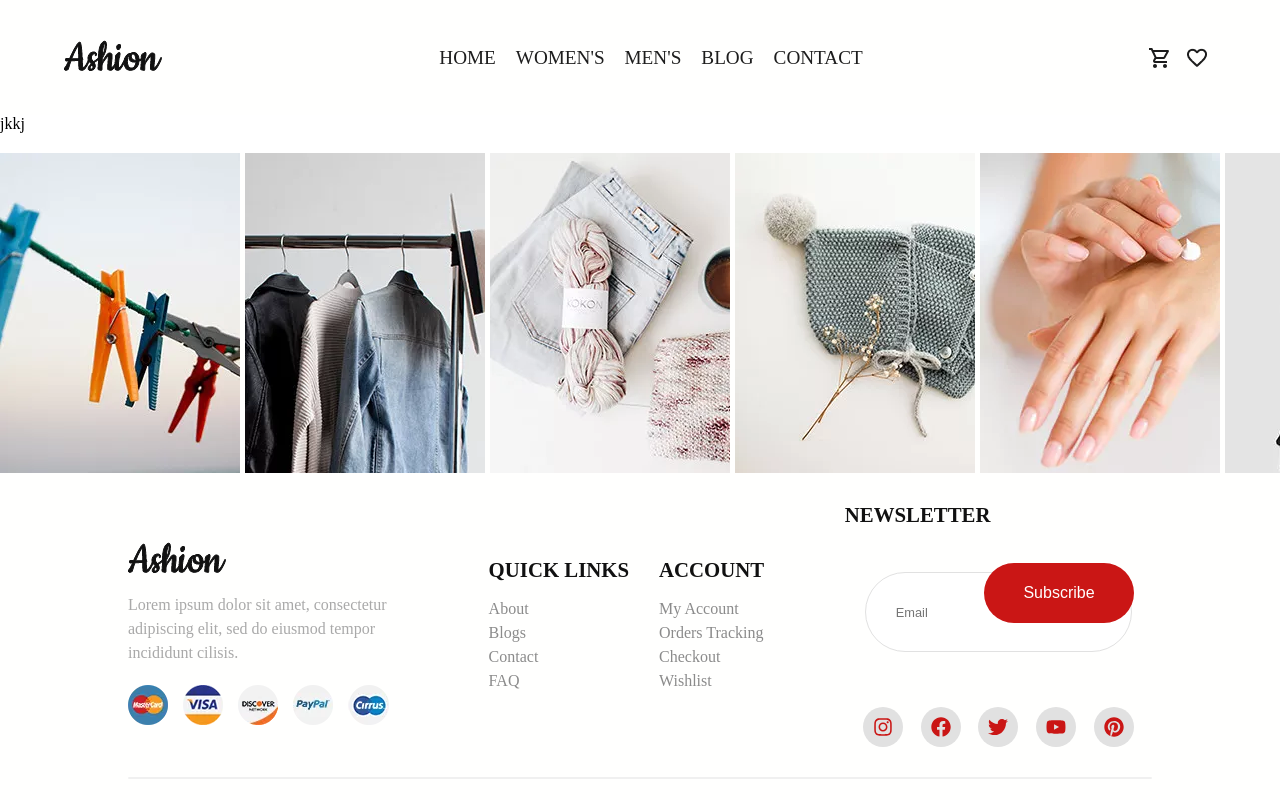
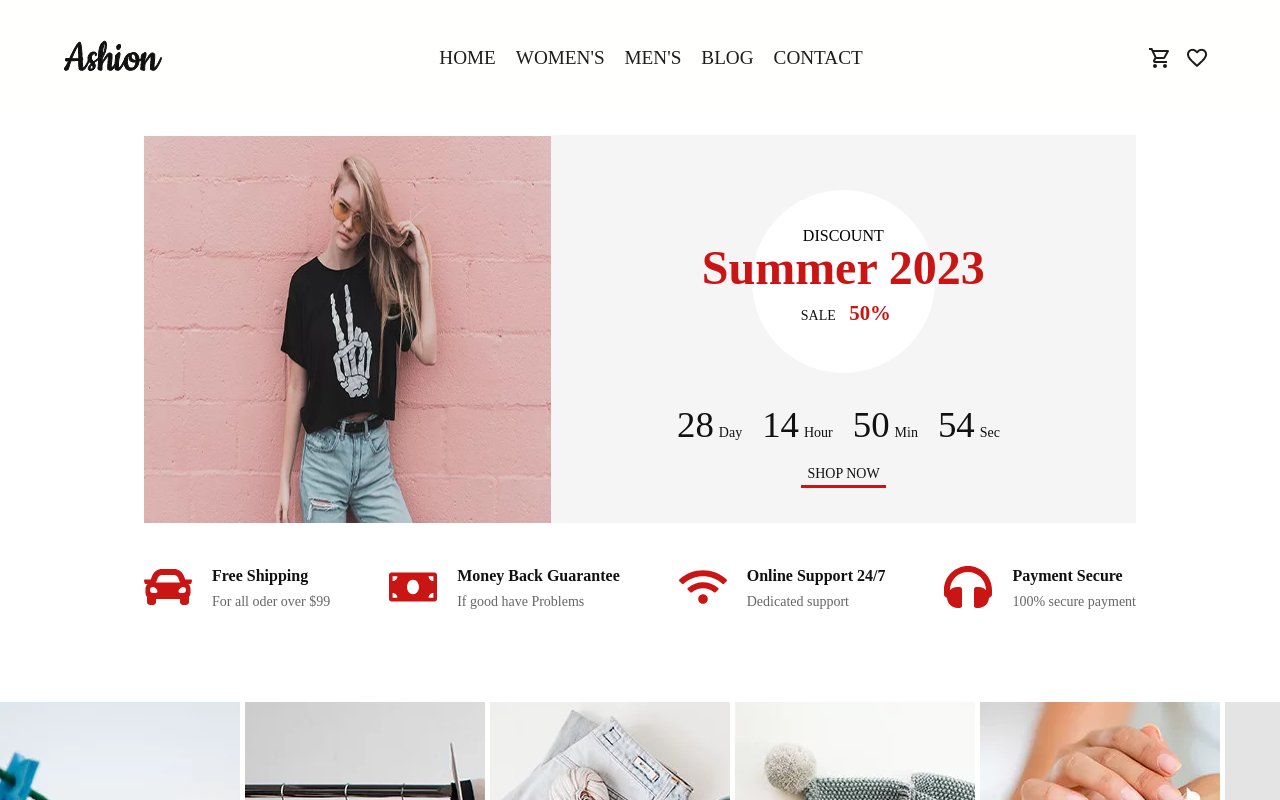
Before and after one commit to TeaChareqishvili/Fashion, a React (Create React App) app: page / in a window 1280 px wide. Shown: the top 800 px of the page. Built offline with nearby package versions, Linux system fonts and the light colour scheme.

Commit message:
discount content

```diff
--- a/src/components/home/Home.jsx
+++ b/src/components/home/Home.jsx
@@ -1,10 +1,12 @@
 import "./HomeStyles.scss";
-
+import { SummerDiscount } from "./SummerDiscount";
 
 const Home = () => {
-  return (
-  <div>jkkj</div>
-  );
+    return(
+        <div>
+            <SummerDiscount/>
+        </div>
+    )
 };
 
 export { Home };
--- /dev/null
+++ b/src/components/home/SummerDiscount.jsx
@@ -0,0 +1,89 @@
+import "./SummerDiscountStyle.scss";
+import discount from "../../assets/discount.webp";
+import { useState, useEffect } from "react";
+import { sale } from "./homeData";
+
+const SummerDiscount = () => {
+  const [day, setDay] = useState(28);
+  const [hour, setHour] = useState(14);
+  const [minute, setMinute] = useState(50);
+  const [second, setSecond] = useState(59);
+
+  useEffect(() => {
+    const countdownInterval = setInterval(() => {
+      setSecond((prevSeconds) => prevSeconds - 1);
+    }, 1000);
+
+    return () => {
+      clearInterval(countdownInterval);
+    };
+  }, []);
+
+  useEffect(() => {
+    if (second < 0) {
+      if (minute > 0) {
+        setMinute((prevMinutes) => prevMinutes - 1);
+        setSecond(59);
+      } else if (hour > 0) {
+        setHour((prevHours) => prevHours - 1);
+        setMinute(59);
+        setSecond(59);
+      } else if (day > 0) {
+        setDay((prevDays) => prevDays - 1);
+        setHour(23);
+        setMinute(59);
+        setSecond(59);
+      }
+    }
+  }, [second, minute, hour, day]);
+
+  return (
+    <div className="main-discount-wrapper">
+      <div className="discount-wrapper">
+        <div className="image">
+          <img src={discount} alt="discount-img" />
+        </div>
+        <div className="background">
+          <div className="for-circle">
+            <div className="circle"></div>
+            <div className="text-over-circle">
+            <span className="span">DISCOUNT</span>
+            <h3>Summer 2023</h3>
+            <p>
+              SALE <span>50%</span>
+            </p>
+          </div>
+          </div>
+          <div className="date">
+            <span>{day}</span>
+            <p>Day</p>
+            <span>{hour}</span>
+            <p>Hour</p>
+            <span>{minute}</span>
+            <p>Min</p>
+            <span>{second}</span>
+            <p>Sec</p>
+          </div>
+          <div className="shop-now">
+            <p>SHOP NOW</p>
+          </div>
+        </div>
+      </div>
+      <div className="about-items-wrapper">
+      {sale.map((item,id)=>(
+        <div key={id} className="about-items" >
+          <div>
+            <p className="fa-icon">{item.fa}</p>
+          </div>
+          <div className="text">
+            <h4>{item.title}</h4>
+            <p>{item.text}</p>
+          </div>
+        </div>
+      ))}
+      </div>
+    </div>
+  );
+};
+
+export { SummerDiscount };
--- /dev/null
+++ b/src/components/home/SummerDiscountStyle.scss
@@ -0,0 +1,214 @@
+.main-discount-wrapper{
+    width:100%;
+    padding:20px;
+
+
+    .discount-wrapper{
+        width:80%;
+        margin:auto;
+        display: flex;
+        align-items: center;
+        justify-content: center;
+
+      .image{
+        max-height:387px;
+
+        img{
+            height:387px;
+            width:100%;
+        }
+      }
+
+        .background{
+            max-width:585px;
+            max-height:393px;
+            width:100%;
+            height:100%;
+            background-color: #f4f5f4;
+
+            padding:55px 90px 35px;
+
+
+            .for-circle{
+                position:relative;
+               display: flex;
+               align-items: flex-start;
+               justify-content: center;
+               margin-bottom:25px;
+
+                .circle{
+                    width:183px;
+                    height:183px;
+                    border-radius:50%;
+                    background-color: #ffffff;
+
+                }
+            }
+
+            .text-over-circle{
+                display: flex;
+                align-items: center;
+                justify-content: center;
+                flex-direction: column;
+                position: absolute;
+                top:20%;
+                left:15%;
+
+
+                .discount{
+                    color:rgb(17, 17, 17);
+                    font-size:14px;
+                    font-weight:500;
+                }
+                h3{
+                    color:rgb(202, 21, 21);
+                    font-size:3rem;
+                    line-height: 46px;
+                    margin-bottom:10px;
+
+                }
+                p{
+                    color:rgb(17, 17, 17);
+                    font-size:14px;
+                    font-weight:500;
+                    margin-left:5px;
+
+                    span{
+                        color:rgb(202, 21, 21);
+                        font-weight:700;
+                        font-size:1.3rem;
+                        margin-left:10px;
+                    }
+                }
+            }
+            .date{
+                display: flex;
+                align-items:flex-end;
+                justify-content: center;
+                margin:30px 0 0 10px;
+
+                span{
+                    font-size:2.3rem;
+                    color:#111111;
+                    margin-right:5px;
+                }
+                p{
+                    font-size:14px;
+                    color:#111111;
+                    margin:0 20px 5px 0;
+                }
+            }
+            .shop-now{
+                margin-top:20px;
+                display: flex;
+                align-items: center;
+                justify-content: center;
+
+                p{
+                    width:85px;
+                    padding:0 0 3px;
+                    text-align: center;
+                    color:#111111;
+                    font-size:14px;
+                    border-bottom: 3px solid #ca1515;
+                    cursor: pointer;
+                }
+            }
+        }
+    }
+
+    .about-items-wrapper{
+        padding:40px 0;
+        width:80%;
+        margin:auto;
+        display: flex;
+        align-items: center;
+        justify-content: space-between;
+
+        .about-items{
+            display: flex;
+            align-items: center;
+            justify-content: center;
+
+            div{
+                .fa-icon{
+                    color:#ca1515;
+                    font-size:3rem;
+                    margin-right:20px;
+                }
+            }
+            .text{
+                h4{
+                    color:#111111;
+                    font-size:1rem;
+                    font-weight:600;
+                    margin-bottom:5px;
+                }
+                p{
+                    color:#666666;
+                    line-height: 24px;
+                    font-size:14px;
+                    margin-bottom:5px;
+                }
+            }
+        }
+    }
+}
+
+@media(max-width:1024px){
+    .main-discount-wrapper{
+
+        .discount-wrapper{
+            width:100%;
+            flex-direction: column;
+        }
+        .about-items-wrapper{
+            width:100%;
+
+            div{
+                .fa-icon{
+                    margin-left:15px;
+                }
+            }
+        }
+    }
+
+}
+
+@media(max-width:900px){
+
+    .main-discount-wrapper{
+
+        .about-items-wrapper{
+
+            justify-content:space-evenly;
+            flex-wrap: wrap;
+
+
+
+        }
+    }
+}
+
+@media(max-width:768px){
+    .main-discount-wrapper{
+
+        .about-items-wrapper{
+
+           flex-direction: column;
+           align-items: flex-start;
+           justify-content: flex-start;
+        }
+    }
+}
+@media(max-width:620px){
+    .main-discount-wrapper{
+
+        .discount-wrapper{
+
+            .background{
+
+            }
+        }
+    }
+}
--- /dev/null
+++ b/src/components/home/homeData.js
@@ -0,0 +1,30 @@
+import { FaCar } from "react-icons/fa";
+import { FaMoneyBill } from "react-icons/fa";
+import { FaWifi} from "react-icons/fa";
+import { FaHeadphones } from "react-icons/fa";
+
+
+const sale = [
+    {
+        fa:<FaCar/>,
+        title:"Free Shipping",
+        text:"For all oder over $99"
+    },
+    {
+        fa:<FaMoneyBill/>,
+        title:"Money Back Guarantee",
+        text:"If good have Problems"
+    },
+    {
+        fa:< FaWifi/>,
+        title:"Online Support 24/7",
+        text:"Dedicated support"
+    },
+    {
+        fa:<FaHeadphones/>,
+        title:"Payment Secure",
+        text:"100% secure payment"
+    }
+]
+
+export {sale}
```
Also changed, not shown: src/assets/discount.webp (added).
